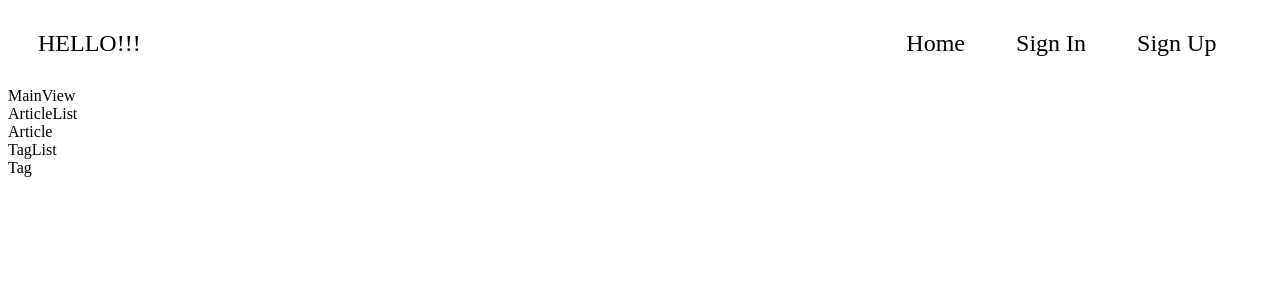
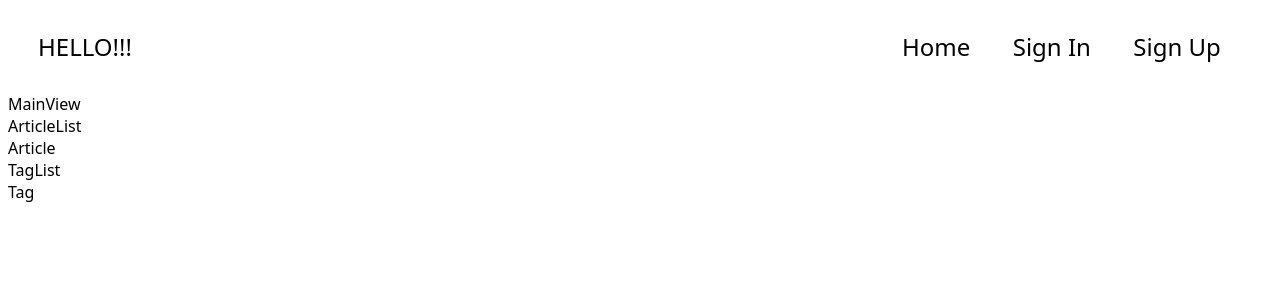
Before and after one commit to hyew-kim/react_redux_bbs, a React (Create React App) app: page / in a window 1280 px wide. Shown: the top 300 px of the page. Built offline with nearby package versions, Linux system fonts and the light colour scheme.

Commit message:
feature: set font System-UI

```diff
--- /dev/null
+++ b/src/App.css
@@ -0,0 +1,3 @@
+.App {
+    font-family: system-UI;
+}
--- a/src/App.tsx
+++ b/src/App.tsx
@@ -5,7 +5,7 @@ import MainView from "./pages/Main/MainView";
 import { BrowserRouter, Route, Routes } from 'react-router-dom';
 import SignUp from "./pages/SignUp/SignUp";
 import SignIn from "./pages/SignIn/SignIn";
-
+import "./App.css"
 // import SignIn from "./pages/SignIn/SignIn";
 function App() {
   return (
```
